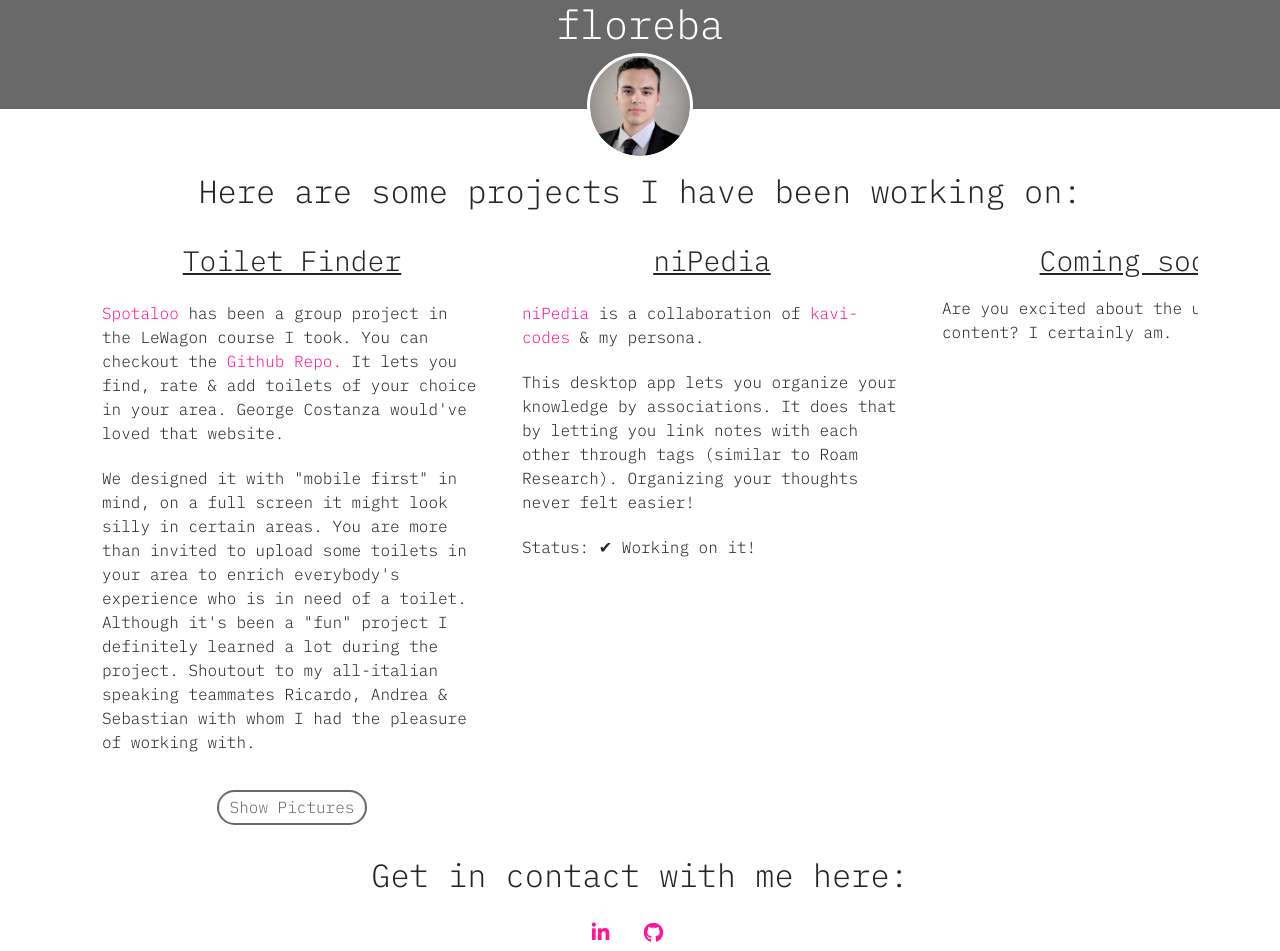
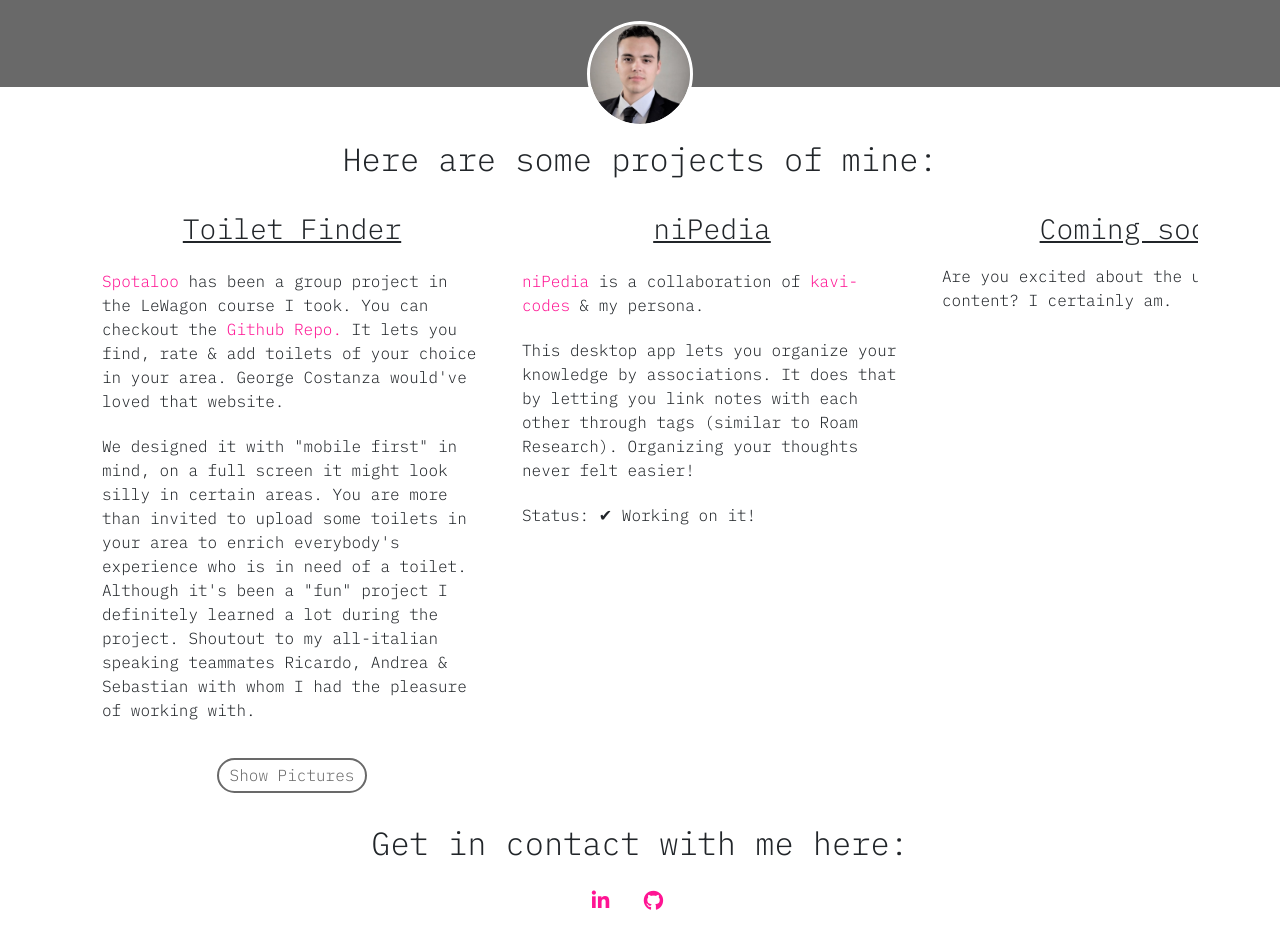
Before and after one commit to floreba/profile, a plain HTML site: page index.html in a window 1280 px wide. Drawn offline with nearby package versions, Linux system fonts and the light colour scheme.

Commit message:
new project

```diff
--- a/index.html
+++ b/index.html
@@ -19,13 +19,13 @@
 <body>
   <div class="bgro">
     <!-- <div class=""> -->
-      <h1>floreba</h1>
+      <br>
       <img class="img-circle" src="images/profile_picture.jpeg" alt="face">
     <!-- </div> -->
   </div>
 
   <div class="container">
-    <h2>Here are some projects I have been working on:</h2>
+    <h2>Here are some projects of mine:</h2>
 
     <div id="scroller">
       <!-- articels -->
```
